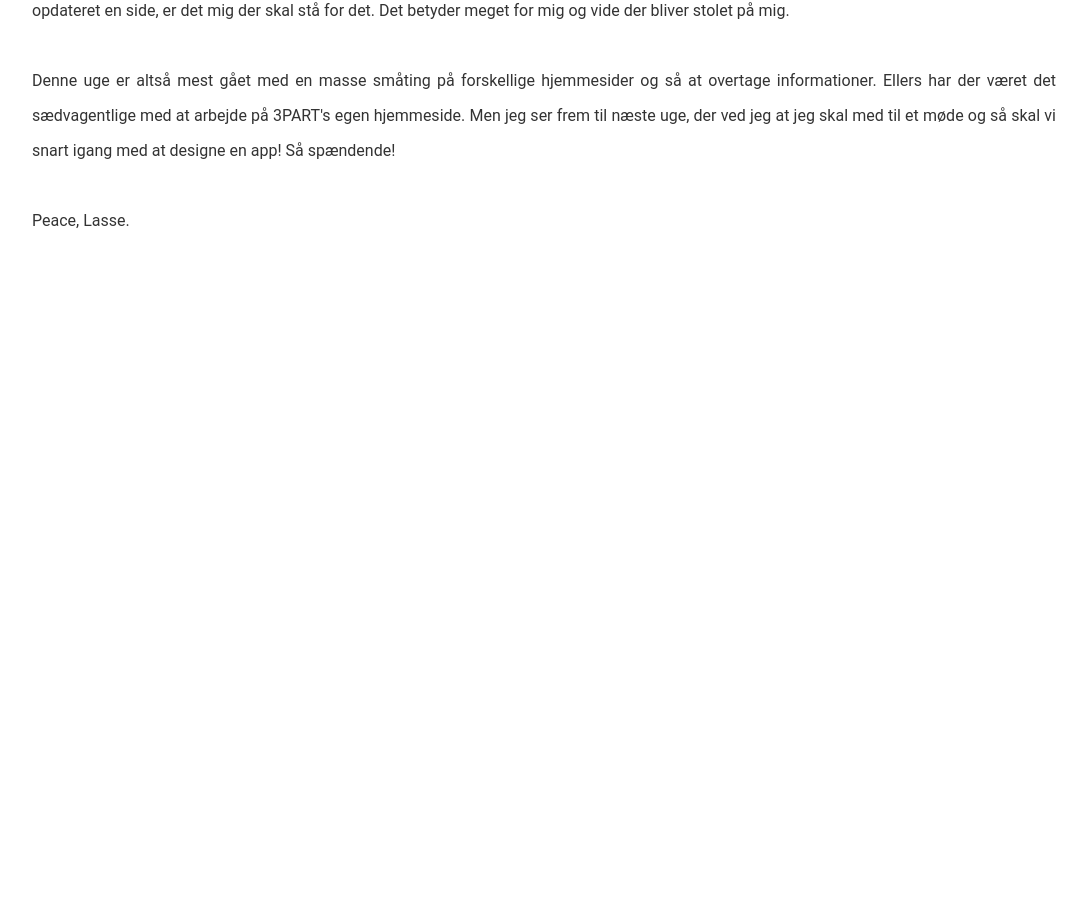
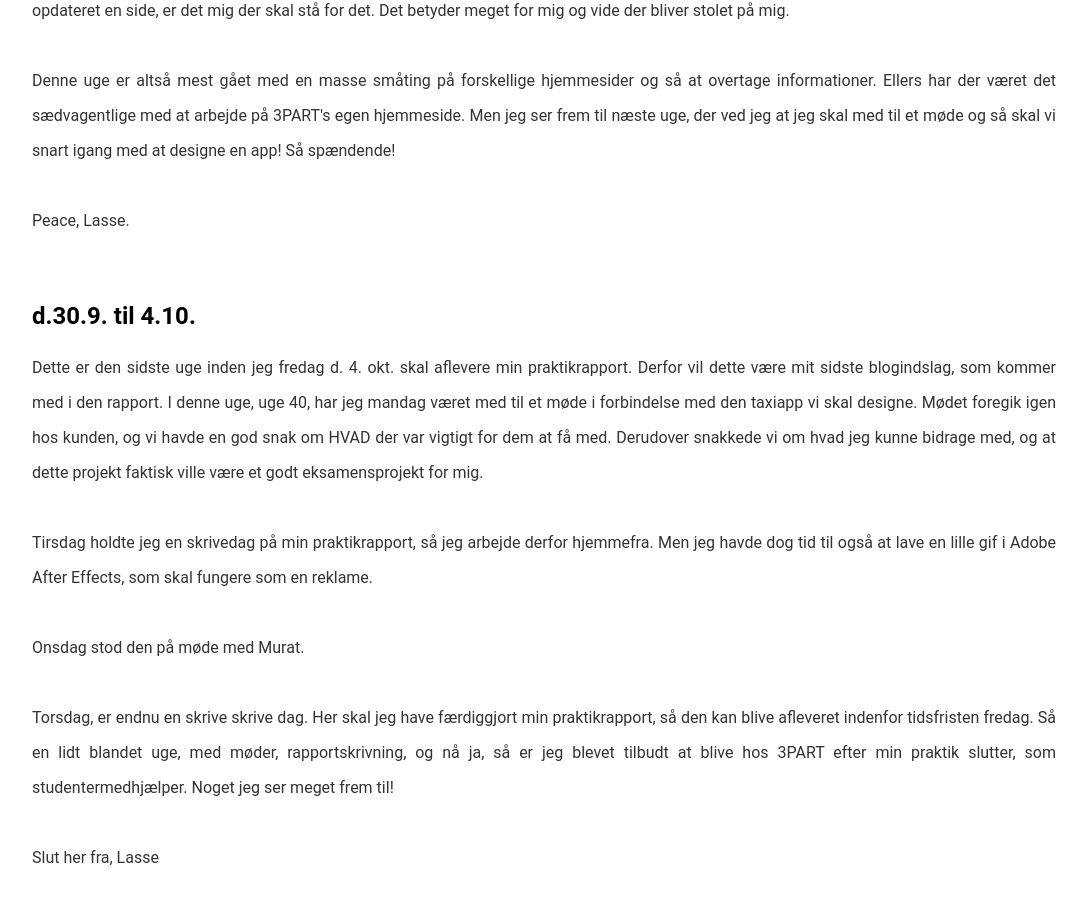
Before and after one commit to LasseNymark/praktikblogLasse, a plain HTML site: page index.html in a window 1280 px wide. Shown: the part 4437-5340 px from the top of the page, without its empty margins (96-1183 px from the left). Before the commit the page ends 4739 px from the top, so only its background shows below. Drawn offline with Linux system fonts and the light colour scheme; a script that the page names is missing.

Commit message:
Update index.html

```diff
--- a/index.html
+++ b/index.html
@@ -161,6 +161,29 @@
 
         </section>
 
+                        <section id="sec1" class="sec">
+
+            <h2 class="overskrift">d.30.9. til 4.10. </h2>
+
+            <p class="tekst dark">
+
+            Dette er den sidste uge inden jeg fredag d. 4. okt. skal aflevere min praktikrapport. Derfor vil dette være mit sidste blogindslag, som kommer med i den rapport. I denne uge, uge 40, har jeg mandag været med til et møde i forbindelse med den taxiapp vi skal designe. Mødet foregik igen hos kunden, og vi havde en god snak om HVAD der var vigtigt for dem at få med. Derudover snakkede vi om hvad jeg kunne bidrage med, og at dette projekt faktisk ville være et godt eksamensprojekt for mig.
+
+                <br><br>
+
+                Tirsdag holdte jeg en skrivedag på min praktikrapport, så jeg arbejde derfor hjemmefra. Men jeg havde dog tid til også at lave en lille gif i Adobe After Effects, som skal fungere som en reklame.
+                <br><br>
+                Onsdag stod den på møde med Murat.
+
+                <br><br> Torsdag, er endnu en skrive skrive dag. Her skal jeg have færdiggjort min praktikrapport, så den kan blive afleveret indenfor tidsfristen fredag. Så en lidt blandet uge, med møder, rapportskrivning, og nå ja, så er jeg blevet tilbudt at blive hos 3PART efter min praktik slutter, som studentermedhjælper. Noget jeg ser meget frem til!
+
+                <br><br> Slut her fra, Lasse
+
+
+            </p>
+
+
+        </section>
 
     </main>
 
```
